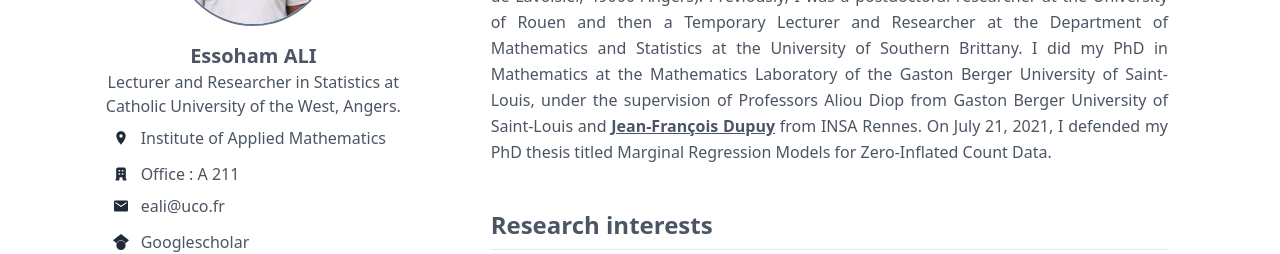
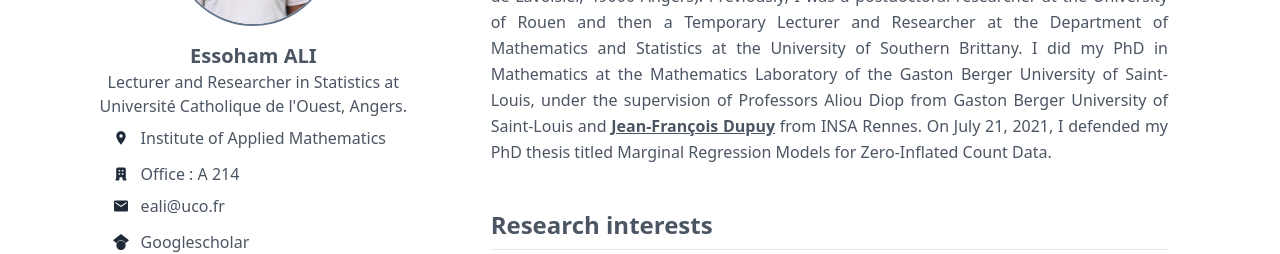
Before and after one commit to Gnilane95/essoham_portfolio, a Next.js app: page / in a window 1280 px wide. Shown: the part 288-542 px from the top of the page. Built offline with nearby package versions, Linux system fonts and the light colour scheme; what tw-elements would draw is missing.

Commit message:
modify personal informations

```diff
--- a/components/header/Hero.jsx
+++ b/components/header/Hero.jsx
@@ -23,8 +23,8 @@ export default function hero() {
         <div className="flex items-center flex-col">
           <div className="text-center">
             <h1 className="text-gray-600 text-xl font-bold pt-4">Essoham ALI</h1>
-            <p className="text-gray-600 sm:hidden md:flex">Lecturer and Researcher in Statistics at<br />Catholic University of the West, Angers.</p>
-            <p className=" text-gray-600 md:hidden">Lecturer and Researcher in Statistics at Catholic University of the West, Angers.</p>
+            <p className="text-gray-600 sm:hidden md:flex">Lecturer and Researcher in Statistics at<br />Université Catholique de l'Ouest, Angers.</p>
+            <p className=" text-gray-600 md:hidden">Lecturer and Researcher in Statistics at Université Catholique de l'Ouest, Angers.</p>
           </div>
           <div className="">
             <div className="my-2">
--- a/data/siteData.js
+++ b/data/siteData.js
@@ -566,7 +566,7 @@ const jeanFrancoisDupy = "https://dupuy.perso.math.cnrs.fr/";
 
 const personalData = {
   Tel: "(+33) 2 32 95 52 35",
-  Bureau: "Office : A 211",
+  Bureau: "Office : A 214",
   Adresse:
     "Université Catholique de l’Ouest, Angers Institut de Mathématiques Appliquée 3 Place André Leroy, 49000 Angers",
   googleScholar:
```
